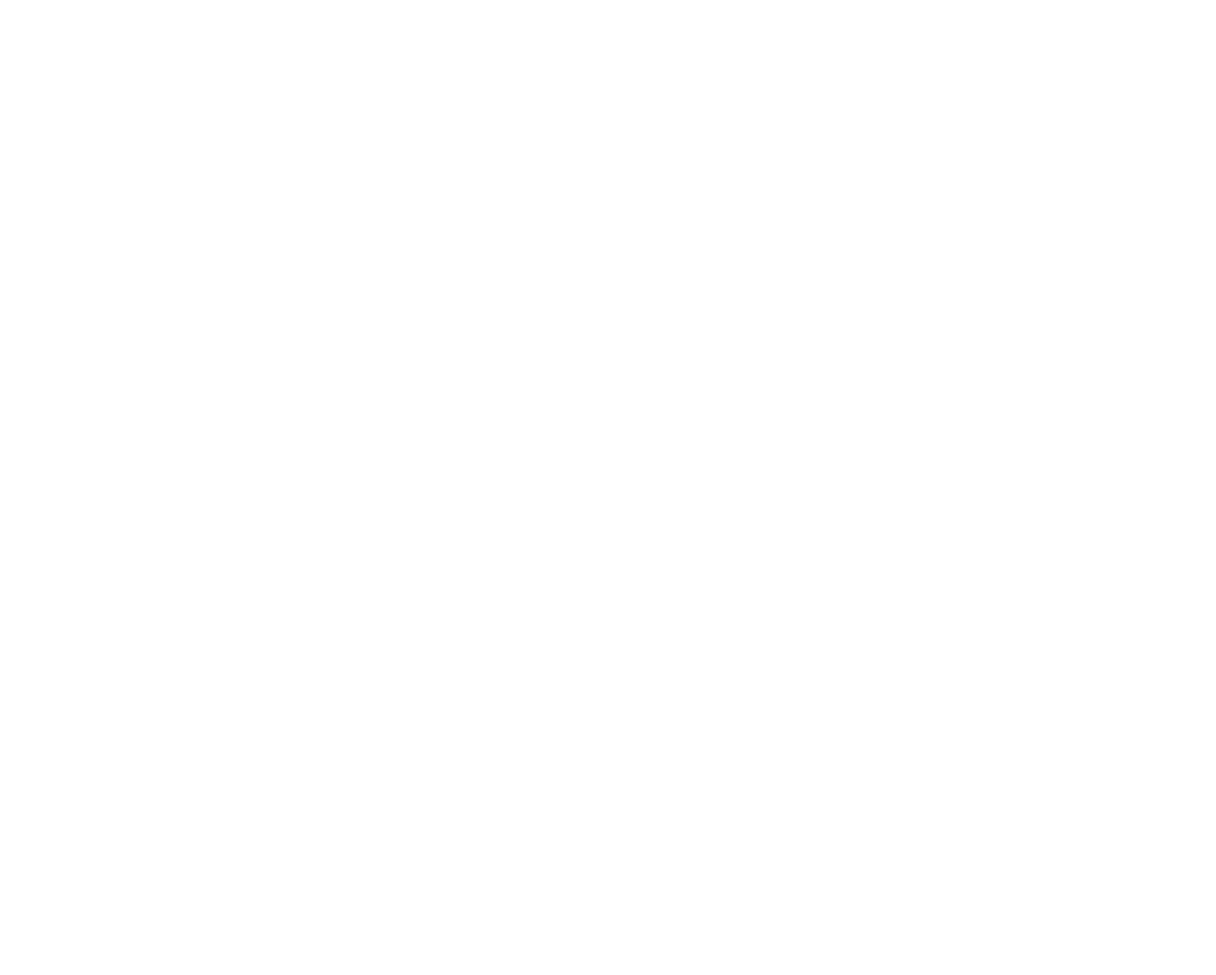
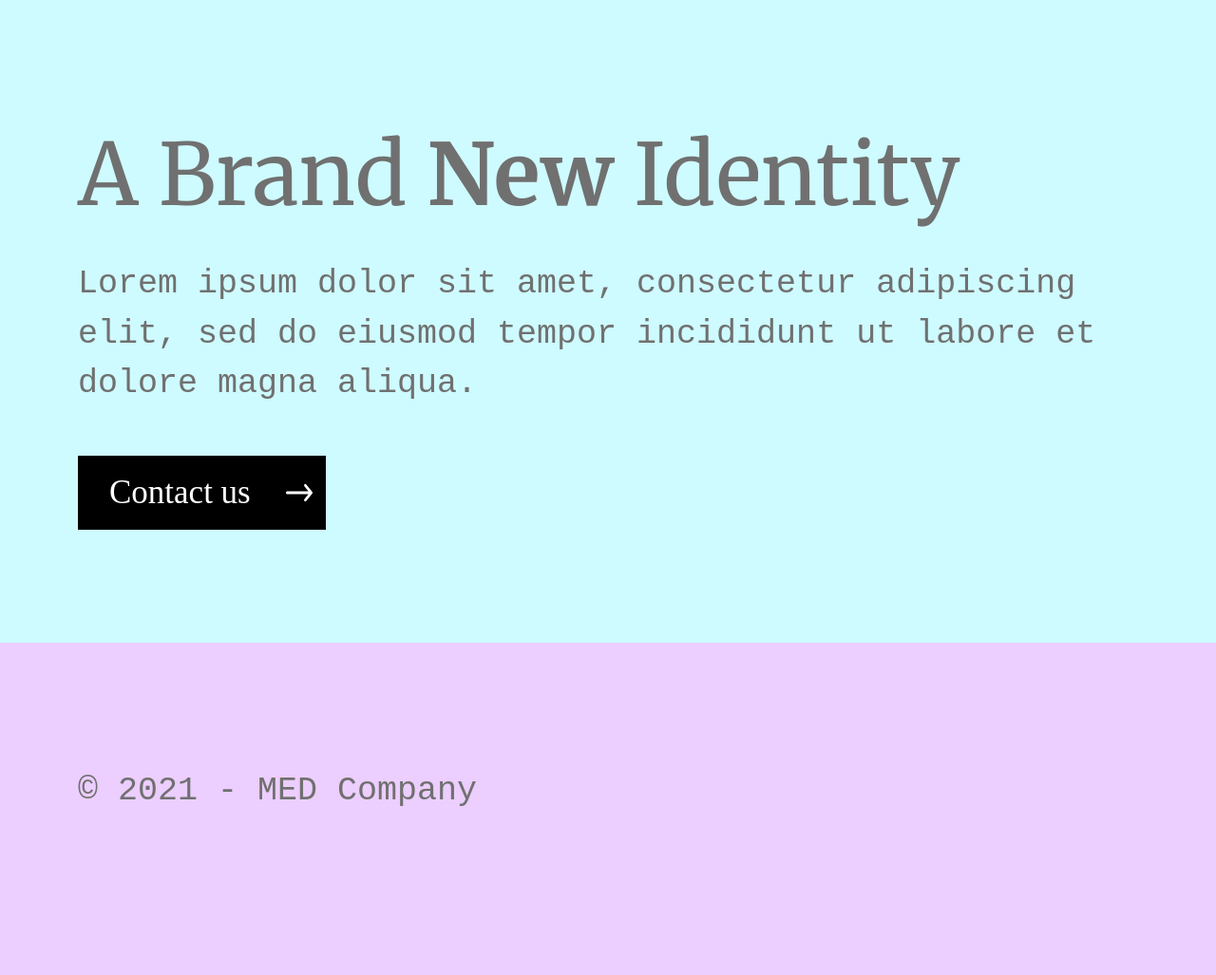
Before and after one commit to andrew26351/secondo-progetto, a plain HTML site: page components.html in a window 1280 px wide. Shown: the whole page at 95% size. Before the commit the page ends 800 px from the top, so only its background shows below. Drawn offline with nearby package versions, Linux system fonts and the light colour scheme.

Commit message:
aggiunto bottone-hero

```diff
--- a/components.html
+++ b/components.html
@@ -1,11 +1,54 @@
 <!DOCTYPE html>
 <html lang="en">
-<head>
-    <meta charset="UTF-8">
-    <meta name="viewport" content="width=device-width, initial-scale=1.0">
+  <head>
+    <link rel="stylesheet" href="static/css/title.css" />
+    <link rel="stylesheet" href="static/css/button.css" />
+    <link rel="stylesheet" href="static/css/commons.css" />
+    <link rel="stylesheet" href="static/css/hero.css" />
+    <link rel="stylesheet" href="static/css/paragraph.css" />
+    <meta charset="UTF-8" />
+    <meta name="viewport" content="width=device-width, initial-scale=1.0" />
     <title>Document</title>
-</head>
-<body>
+  </head>
+  <body>
+    <div class="hero">
+      <div class="container">
+        <div class="row">
+          <div class="col">
+            <div class="title">
+              <h2>A Brand <strong>New</strong> Identity</h2>
+            </div>
+            <div class="row">
+              <div class="paragraph">
+                <p>
+                  Lorem ipsum dolor sit amet, consectetur adipiscing elit, sed
+                  do eiusmod tempor incididunt ut labore et dolore magna aliqua.
+                </p>
+              </div>
+            </div>
+            <div class="row">
+              <div class="col-3">
+                <div class="button">
+                  <a href="#">Contact us</a>
+                </div>
+              </div>
+            </div>
+          </div>
+        </div>
+      </div>
+    </div>
+    <div></div>
 
-</body>
+    <div class="pinkHero">
+      <div class="container">
+      <div class="row">
+        <div class="col-12">
+          <div class="paragraph">
+            <p>© 2021  - MED Company</p>
+          </div>
+        </div>
+      </div>
+    </div>
+    </div>
+  </body>
 </html>
--- /dev/null
+++ b/static/css/button.css
@@ -0,0 +1,28 @@
+.button a:link,
+.button a:visited,
+.button a:hover,
+.button a:active {
+  display: block;
+  font-family: "Marriweather", serif;
+  font-size: 35px;
+  font-weight: normal;
+  text-decoration: none;
+  color: #fff;
+  background-color: black;
+  line-height: 50px;
+  padding: 14px 33px;
+  position: relative;
+}
+
+.button a::after{
+  content:"";
+  background-image: url("../img/right-arrow-svgrepo-com\ 1.svg");
+  width: 28px;
+  height: 34px;
+  display: block;
+  background-size: 28px 34px;
+  position: absolute;
+  right: 14px;
+  top: 50%;
+  transform: translateY(-50%)
+}
--- /dev/null
+++ b/static/css/commons.css
@@ -0,0 +1,50 @@
+@import url("https://cdn.jsdelivr.net/npm/bootstrap@5.3.3/dist/css/bootstrap.min.css");
+@import url("https://fonts.googleapis.com/css2?family=Merriweather:ital,wght@0,300;0,400;0,700;0,900;1,300;1,400;1,700;1,900&family=Roboto:ital,wght@0,100;0,300;0,400;0,500;0,700;0,900;1,100;1,300;1,400;1,500;1,700;1,900&display=swap");
+
+.merriweather-light {
+  font-family: "Merriweather", serif;
+  font-weight: 300;
+  font-style: normal;
+}
+
+.merriweather-regular {
+  font-family: "Merriweather", serif;
+  font-weight: 400;
+  font-style: normal;
+}
+
+.merriweather-bold {
+  font-family: "Merriweather", serif;
+  font-weight: 700;
+  font-style: normal;
+}
+
+.merriweather-black {
+  font-family: "Merriweather", serif;
+  font-weight: 900;
+  font-style: normal;
+}
+
+.merriweather-light-italic {
+  font-family: "Merriweather", serif;
+  font-weight: 300;
+  font-style: italic;
+}
+
+.merriweather-regular-italic {
+  font-family: "Merriweather", serif;
+  font-weight: 400;
+  font-style: italic;
+}
+
+.merriweather-bold-italic {
+  font-family: "Merriweather", serif;
+  font-weight: 700;
+  font-style: italic;
+}
+
+.merriweather-black-italic {
+  font-family: "Merriweather", serif;
+  font-weight: 900;
+  font-style: italic;
+}
--- /dev/null
+++ b/static/css/hero.css
@@ -0,0 +1,11 @@
+.hero {
+  background-color: #cefbff;
+  padding-top: 130px;
+  padding-bottom: 119px;
+}
+
+.pinkHero {
+  background-color: #ecceff;
+  padding-top: 130px;
+  padding-bottom: 119px;
+}
--- /dev/null
+++ b/static/css/paragraph.css
@@ -0,0 +1,6 @@
+.paragraph p{
+  font-family: "Courier New", Courier, monospace;
+  color: #707070;
+  font-size: 35px;
+  margin-bottom: 49px;
+}
--- /dev/null
+++ b/static/css/title.css
@@ -0,0 +1,17 @@
+.title h2 {
+  font-family: "Merriweather", serif;
+  font-size: 90px;
+  font-weight: normal;
+  color: #707070;
+  margin-top: 0px;
+  margin-bottom: 35px;
+}
+
+.title p {
+  font-family: "Merriweather", serif;
+  font-size: 22px;
+  font-weight: normal;
+  color: #707070;
+  margin: 80px 200px;
+  line-height: 34px;
+}
```
Also changed, not shown: index.html (+5 -7 lines), static/css/style.css (deleted), static/img/example.png (deleted), static/img/right-arrow-svgrepo-com 1.svg (added), static/js/index.js (added), static/js/script.js (deleted).
